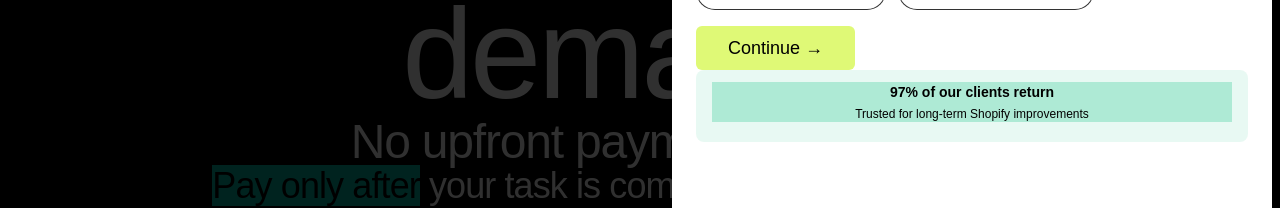
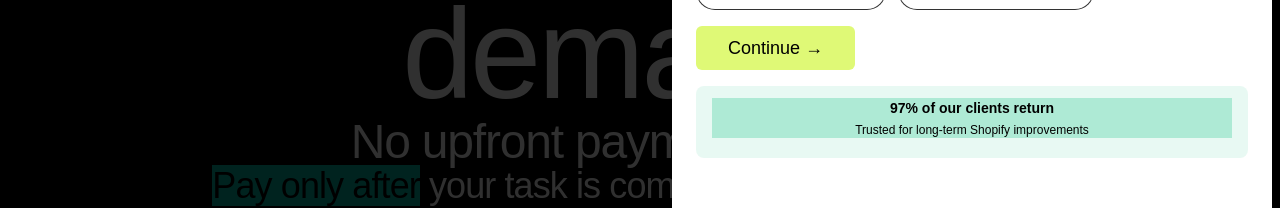
Before and after one commit to Vijendra2016/shopifytaskerwebapp, a Next.js app: page / in a window 1280 px wide. Both pictures are taken after a click on the button "Create Task". Shown: the part 458-666 px from the top of the page. Built offline with nearby package versions, Linux system fonts and the light colour scheme; no server answers; what tailwindcss-animated would draw is missing.

Commit message:
update The UI of the Start task

```diff
--- a/src/app/components/TrustFactsSwiper.tsx
+++ b/src/app/components/TrustFactsSwiper.tsx
@@ -16,7 +16,7 @@ const slides: TrustSlide[] = [
 
 export default function TrustFactsSwiper() {
   return (
-    <div className="trust-swiper w-full rounded-lg overflow-hidden mp-4 px-4 py-3 min-h-[72px]">
+    <div className="trust-swiper w-full rounded-lg overflow-hidden mt-4 px-4 py-3 min-h-[72px]">
       <Swiper
         modules={[Autoplay, A11y]}
         slidesPerView={1}
```
